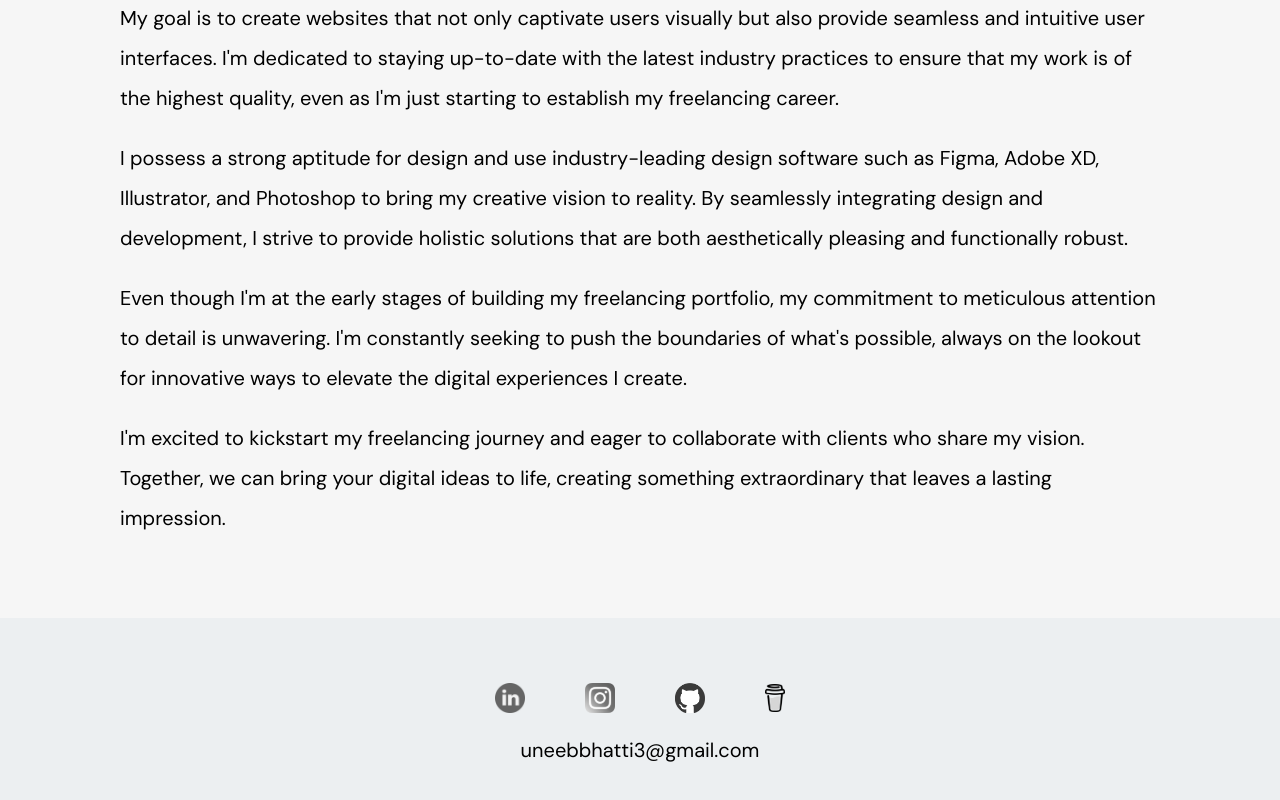
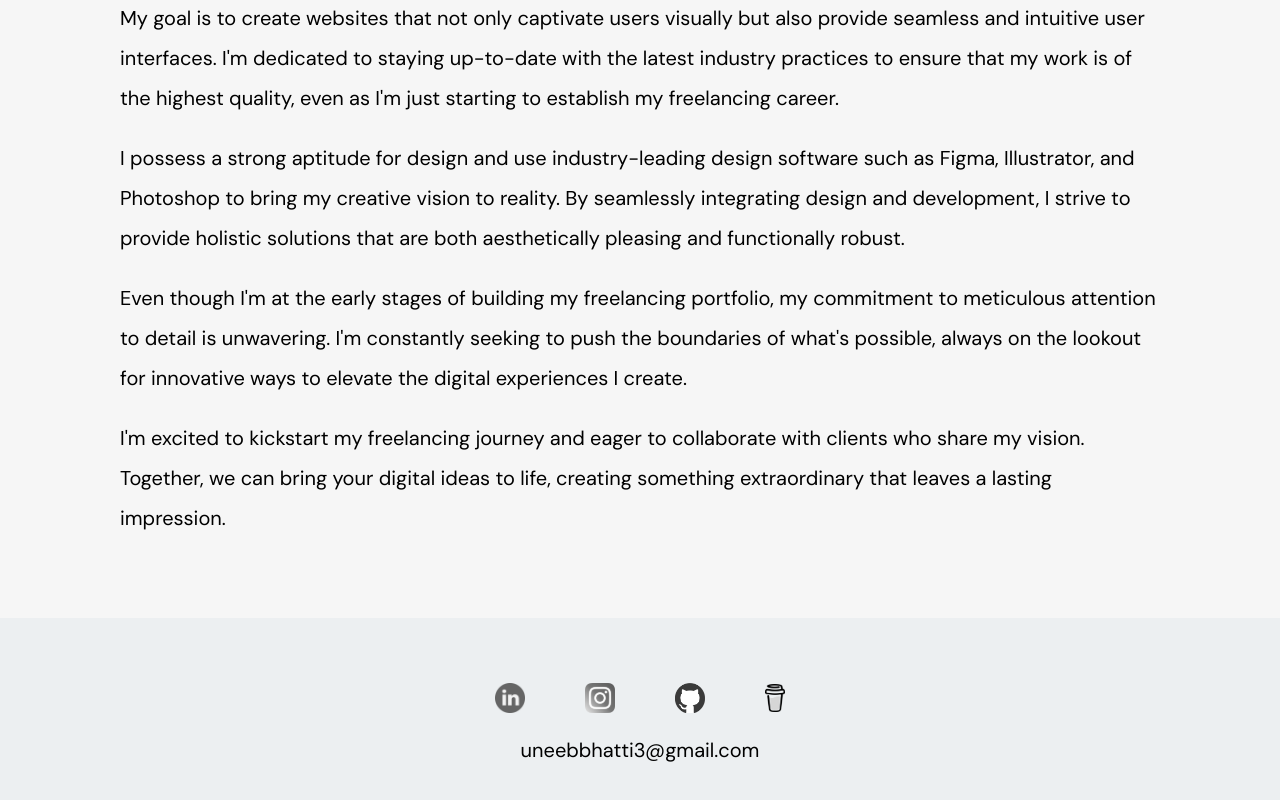
Before and after one commit to Uneebbhat/uneebbhatti, a React (Create React App) app: page /about in a window 1280 px wide. Shown: the part 985-1785 px from the top of the page. Built offline with nearby package versions, Linux system fonts and the light colour scheme.

Commit message:
new skill added

```diff
--- a/src/Components/Pages/About/About.js
+++ b/src/Components/Pages/About/About.js
@@ -52,7 +52,7 @@ export default function About() {
               experiences. While I'm relatively new to the freelancing scene on
               platforms like Fiverr and Upwork, I bring a year of hands-on
               experience in web development, specializing in HTML, CSS,
-              JavaScript, React, and Firebase. My focus is on building dynamic
+              JavaScript, React, and Webflow. My focus is on building dynamic
               and innovative websites that showcase my passion for delivering
               both stunning visuals and exceptional functionality.
             </p>
@@ -67,11 +67,10 @@ export default function About() {
             <br />
             <p>
               I possess a strong aptitude for design and use industry-leading
-              design software such as Figma, Adobe XD, Illustrator, and
-              Photoshop to bring my creative vision to reality. By seamlessly
-              integrating design and development, I strive to provide holistic
-              solutions that are both aesthetically pleasing and functionally
-              robust.
+              design software such as Figma, Illustrator, and Photoshop to bring
+              my creative vision to reality. By seamlessly integrating design
+              and development, I strive to provide holistic solutions that are
+              both aesthetically pleasing and functionally robust.
             </p>
             <br />
             <p>
```
